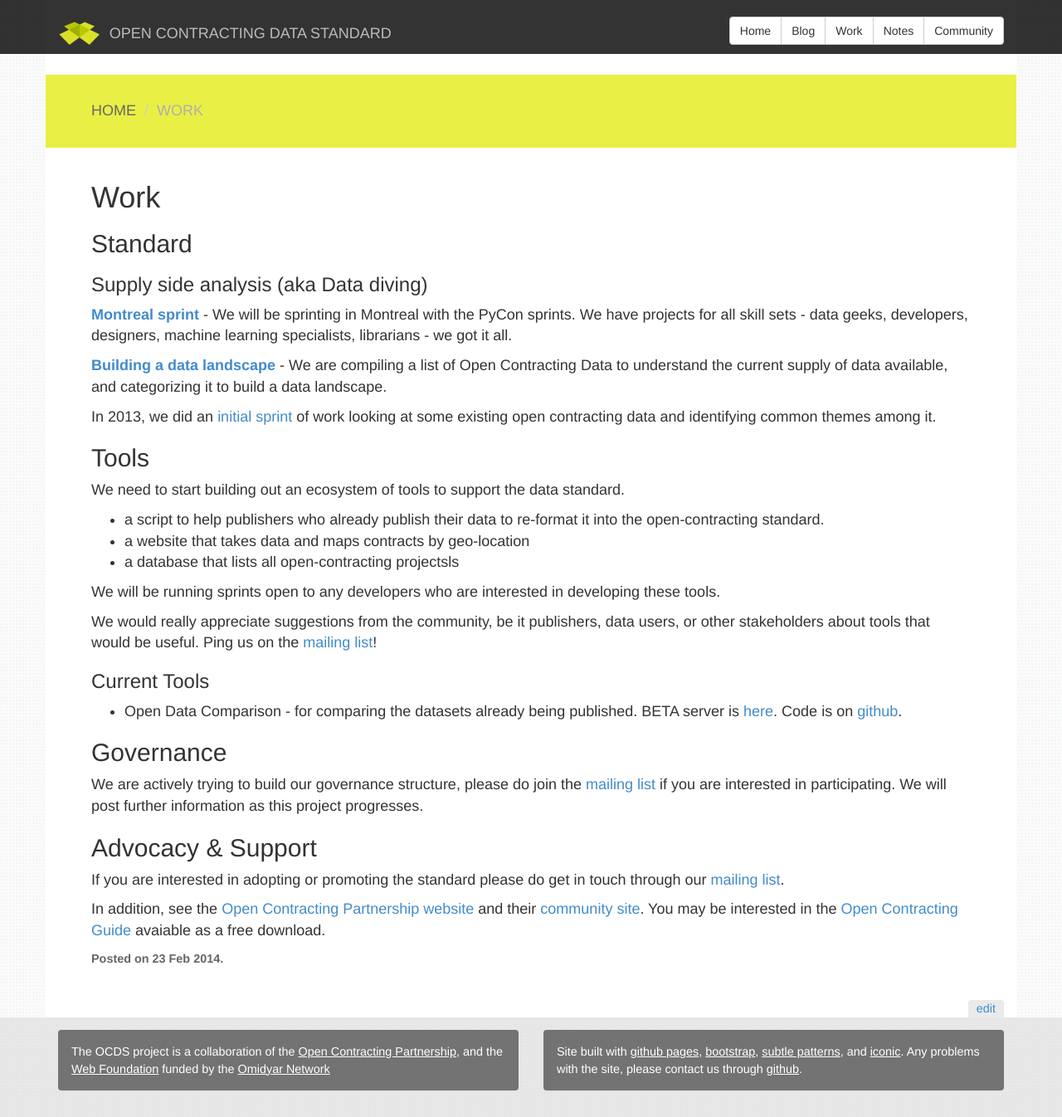
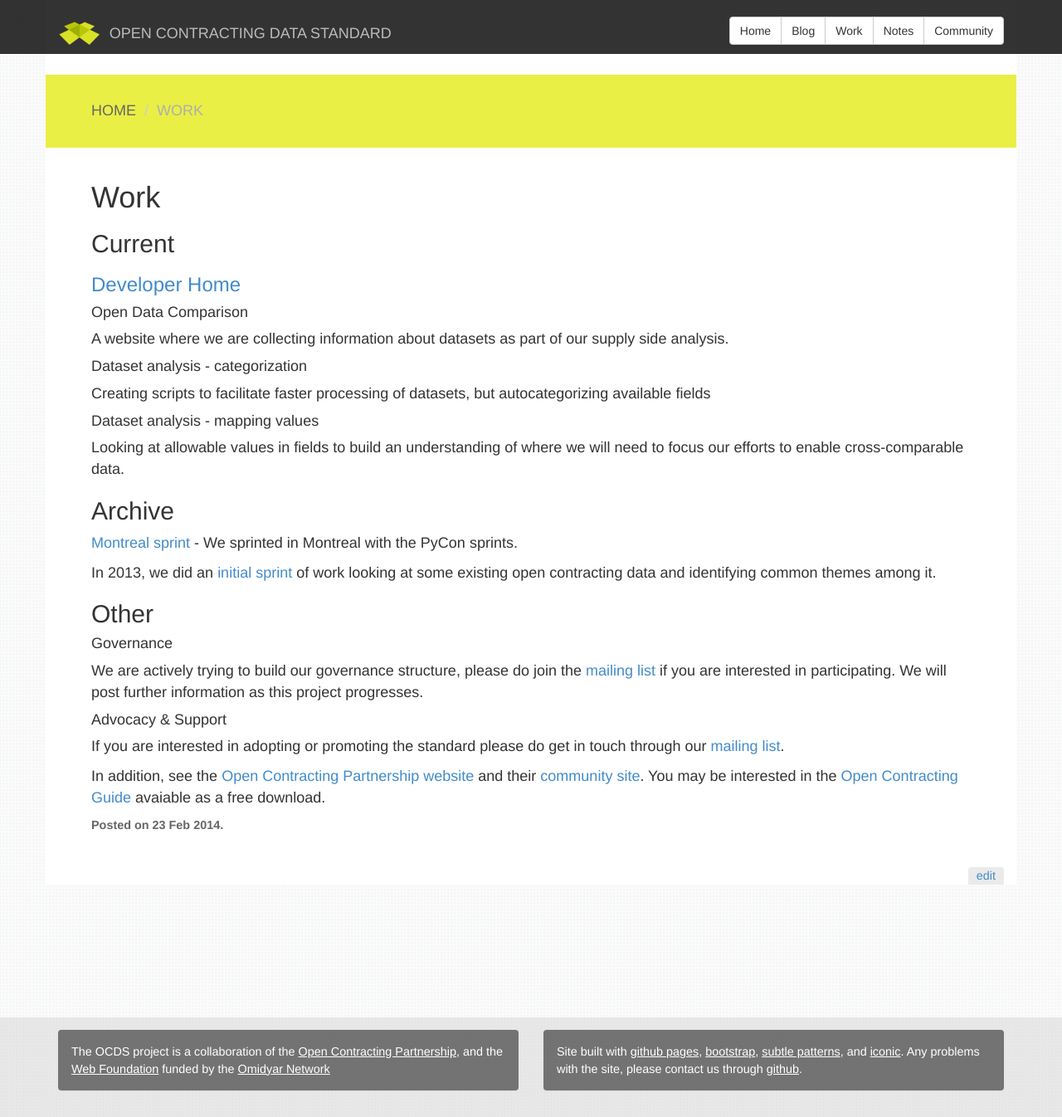
Before and after one commit to open-contracting/open-contracting.github.io, a Jekyll site: the page built from pages/work.md, in a window 1280 px wide and 1346 px high. Shown: the whole window at 83% size. Built offline with Jekyll 4.4.1, drawn with Linux system fonts in a browser that asks for light colours; nearby versions of some CDN libraries; Markdown is read by kramdown in place of the engine named in the settings.

Commit message:
Update work.md

```diff
--- a/pages/work.md
+++ b/pages/work.md
@@ -3,38 +3,31 @@ layout: single
 title: Work
 date: 23/02/2014
 ---
-## Standard
+## Current
+### [Developer Home](/pages/docs/)
+#### Open Data Comparison
+A website where we are collecting information about datasets as part of our supply side analysis.
 
-### Supply side analysis (aka Data diving)
-**[Montreal sprint](/pages/notes/workshops/2014-04-Montreal)** - We will be sprinting in Montreal with the PyCon sprints. We have projects for all skill sets -  data geeks, developers, designers, machine learning specialists, librarians - we got it all.
+#### Dataset analysis - categorization
+Creating scripts to facilitate faster processing of datasets, but autocategorizing available fields
 
-**[Building a data landscape](/pages/notes/datasets)** - We are compiling a list of Open Contracting Data to understand the current supply of data available, and categorizing it to build a data landscape.
+#### Dataset analysis - mapping values
+Looking at allowable values in fields to build an understanding of where we will need to focus our efforts to enable cross-comparable data.
+
+## Archive
+
+[Montreal sprint](/pages/notes/workshops/2014-04-Montreal) - We sprinted in Montreal with the PyCon sprints.
 
 In 2013, we did an [initial sprint](/pages/notes/firstsprint.html) of work looking at some existing open contracting
 data and identifying common themes among it.
 
-## Tools
-We need to start building out an ecosystem of tools to support the data standard.
+## Other
 
-* a script to help publishers who already publish their data to re-format it into the open-contracting standard.
-* a website that takes data and maps contracts by geo-location
-* a database that lists all open-contracting projectsls
-
-We will be running sprints open to any developers who are interested in developing these
-tools.
-
-We would really appreciate suggestions from the community, be it publishers, data users, or other stakeholders
-about tools that would be useful. Ping us on the [mailing list](/pages/community.html)!
-
-### Current Tools
-
-* Open Data Comparison - for comparing the datasets already being published.  BETA server is [here](http://ocds.stage.aptivate.org/opendatacomparison).  Code is on [github](http://github.com/open-contracting/opendatacomparison).
-
-## Governance
+#### Governance
 We are actively trying to build our governance structure, please do join the [mailing list](/pages/community.html) if you
 are interested in participating. We will post further information as this project progresses.
 
-## Advocacy & Support
+#### Advocacy & Support
 If you are interested in adopting or promoting the standard please do get in touch through
 our [mailing list](/pages/community.html).
 
```
